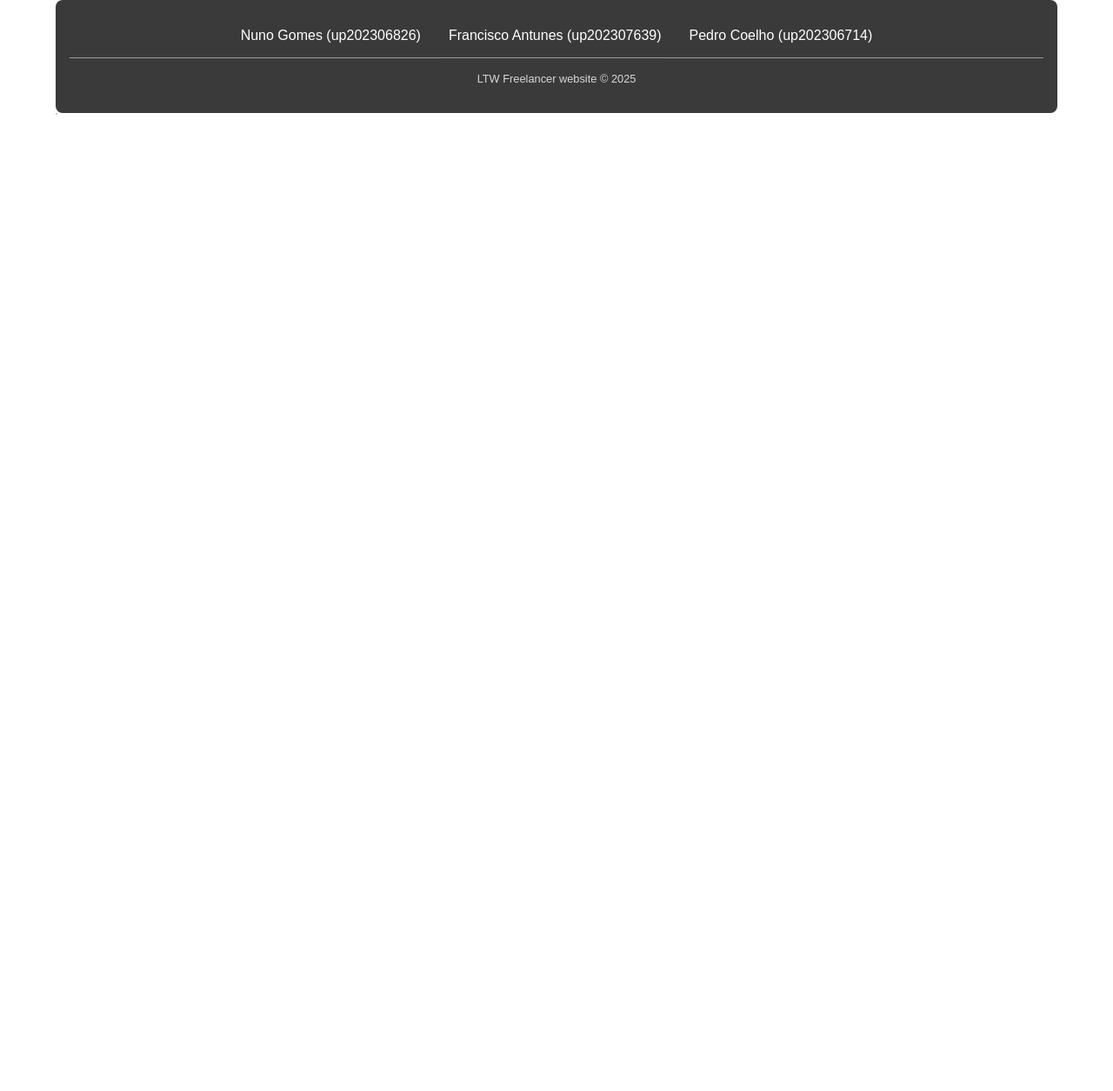
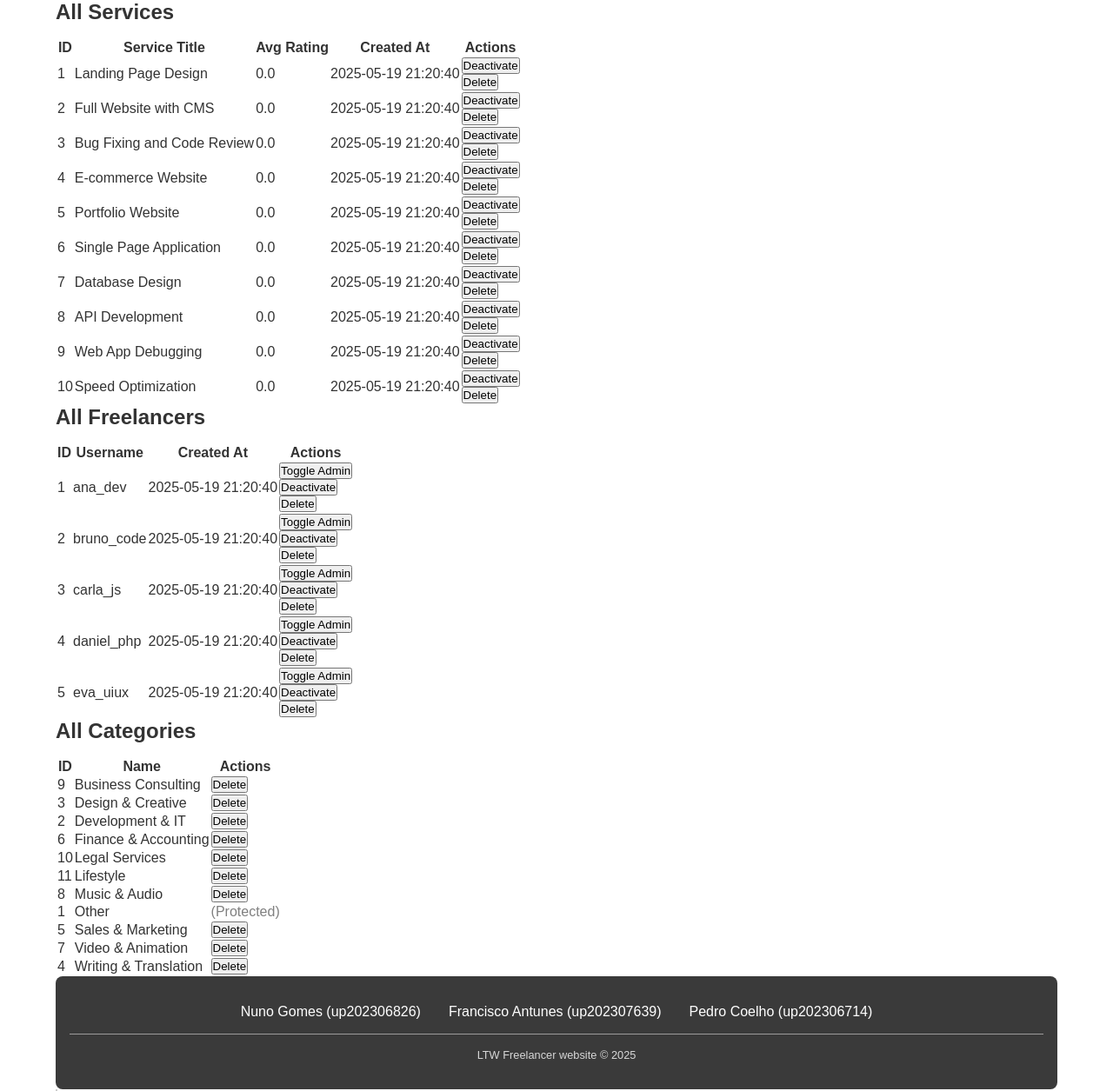
Before and after one commit to huimobi/Freely, a PHP site: page /pages/admin_panel.php in a window 1280 px wide. Shown: the part 75-1330 px from the top of the page at 87% size. Before the commit the page ends 207 px from the top, so only its background shows below. Run offline with PHP 8.4, Linux system fonts and the light colour scheme; the visitor is signed in with stand-in values (Sample User, id 1); data comes from the database, SQL or seed files in the repository; both versions use the stored data as it was after the commit; data that the repository does not hold is empty; some libraries are stand-ins or nearby versions.

Commit message:
Logic for admin panel, missing CSS

```diff
--- a/database/scripts/category.class.php
+++ b/database/scripts/category.class.php
@@ -66,4 +66,16 @@ class Category {
       (string)$row['Description']
     );
   }
+
+  public static function delete(int $categoryId): void {
+    $db = Database::getInstance();
+    $stmt = $db->prepare('DELETE FROM Category WHERE CategoryId = ?');
+    $stmt->execute([$categoryId]);
+  }
+
+  public static function add(string $name, string $description = ''): void {
+    $db = Database::getInstance();
+    $stmt = $db->prepare('INSERT INTO Category (Name, Description) VALUES (?, ?)');
+    $stmt->execute([$name, $description]);
+  }
 }
--- a/database/scripts/service.class.php
+++ b/database/scripts/service.class.php
@@ -383,4 +383,9 @@ class Service {
         return $services;
     }
 
+    public static function reassignCategory(int $fromCategoryId, int $toCategoryId): void {
+        $db = Database::getInstance();
+        $stmt = $db->prepare('UPDATE Service SET CategoryId = ? WHERE CategoryId = ?');
+        $stmt->execute([$toCategoryId, $fromCategoryId]);
+    }
 }
--- a/database/scripts/user.class.php
+++ b/database/scripts/user.class.php
@@ -178,6 +178,33 @@
       return $users;
     }
 
+    public static function toggleAdmin(int $userId): void {
+      $db = Database::getInstance();
+      $stmt = $db->prepare('SELECT 1 FROM Admin WHERE UserId = ?');
+      $stmt->execute([$userId]);
+
+      if ($stmt->fetch()) {
+        // Already admin, remove
+        $deleteStmt = $db->prepare('DELETE FROM Admin WHERE UserId = ?');
+        $deleteStmt->execute([$userId]);
+      } else {
+        // Not admin, add
+        $insertStmt = $db->prepare('INSERT INTO Admin (UserId) VALUES (?)');
+        $insertStmt->execute([$userId]);
+      }
+    }
+
+    public static function deactivateUser(int $userId): void {
+      $db = Database::getInstance();
+      $stmt = $db->prepare('UPDATE User SET isActive = 0 WHERE UserId = ?');
+      $stmt->execute([$userId]);
+    }
+
+    public static function deleteUser(int $userId): void {
+      $db = Database::getInstance();
+      $stmt = $db->prepare('DELETE FROM User WHERE UserId = ?');
+      $stmt->execute([$userId]);
+    }
 
   }
 ?>
--- a/pages/admin_panel.php
+++ b/pages/admin_panel.php
@@ -5,6 +5,7 @@ require_once __DIR__ . '/../templates/common.tpl.php';
 require_once __DIR__ . '/../database/scripts/service.class.php';
 require_once __DIR__ . '/../database/scripts/user.class.php';
 require_once __DIR__ . '/../database/scripts/category.class.php';
+require_once __DIR__ . '/../templates/admin_panel.tpl.php';
 
 $session = Session::getInstance();
 $user = $session->getUser();
@@ -19,4 +20,5 @@ $users = User::everyUser();
 $categories = Category::getAllWithStats();
 
 drawHeader();
+drawAdminPanel($services, $users, $categories);
 drawFooter();
--- /dev/null
+++ b/templates/admin_panel.tpl.php
@@ -0,0 +1,102 @@
+<?php
+declare(strict_types=1);
+
+require_once __DIR__ . '/../includes/session.php';
+require_once __DIR__ . '/../templates/service_table.tpl.php';
+
+function drawAdminPanel(array $services, array $users, array $categories): void {
+?>
+  <main class="admin-panel">
+    <section>
+        <h2>All Services</h2>
+        <table class="table">
+            <thead>
+                <tr>
+                <th>ID</th>
+                <th>Service Title</th>
+                <th>Avg Rating</th>
+                <th>Created At</th>
+                <th>Actions</th>
+                </tr>
+            </thead>
+
+            <tbody>
+            <?php foreach ($services as $s): ?>
+                <tr>
+                <td><?= $s->id ?></td>
+                <td><?= htmlspecialchars($s->title) ?></td>
+                <td><?= number_format($s->avgRating ?? 0, 1) ?></td>
+                <td><?= $s->createdAt ?></td>
+                <td>
+                    <form method="post" action="../actions/action_deactivate_service.php"> <input type="hidden" name="id" value="<?= $s->id ?>"> <button type="submit"><?= $s->isActive ? 'Deactivate' : 'Activate' ?></button> </form>
+                    <form method="post" action="../actions/action_delete_service.php" onsubmit="return confirm('Are you sure you want to delete this service?')"> <input type="hidden" name="id" value="<?= $s->id ?>"><button>Delete</button> </form>
+                </td>
+                </tr>
+            <?php endforeach; ?>
+            </tbody>
+        </table>
+    </section>
+
+    <section>
+        <h2>All Freelancers</h2>
+        <table class="table">
+            <thead>
+                <tr>
+                <th>ID</th>
+                <th>Username</th>
+                <th>Created At</th>
+                <th>Actions</th>
+                </tr>
+            </thead>
+
+            <tbody>
+            <?php foreach ($users as $u): ?>
+                <tr>
+                <td><?= $u->id ?></td>
+                <td><?= htmlspecialchars($u->username) ?></td>
+                <td><?= $u->creationDate ?></td>
+                <td>
+                    <form method="post" action="../actions/action_toggle_admin.php"><input type="hidden" name="id" value="<?= $u->id ?>"><button>Toggle Admin</button></form>
+                    <form method="post" action="../actions/action_deactivate_user.php"><input type="hidden" name="id" value="<?= $u->id ?>"><button>Deactivate</button></form>
+                    <form method="post" action="../actions/action_delete_user.php"><input type="hidden" name="id" value="<?= $u->id ?>"><button>Delete</button></form>
+                </td>
+                </tr>
+            <?php endforeach; ?>
+            </tbody>
+        </table>
+    </section>
+
+    <section>
+        <h2>All Categories</h2>
+        <table class="table">
+            <thead>
+                <tr>
+                <th>ID</th>
+                <th>Name</th>
+                <th>Actions</th>
+                </tr>
+            </thead>
+
+            <tbody>
+            <?php foreach ($categories as $c): ?>
+                <tr>
+                <td><?= $c->id ?></td>
+                <td><?= htmlspecialchars($c->name) ?></td>
+                <td>
+                   <?php if ($c->id !== 1): ?>
+                        <form method="post" action="../actions/action_delete_category.php">
+                            <input type="hidden" name="id" value="<?= $c->id ?>">
+                            <button>Delete</button>
+                        </form>
+                    <?php else: ?>
+                        <span style="color: gray;">(Protected)</span>
+                    <?php endif; ?>
+                </td>
+                </tr>
+            <?php endforeach; ?>
+            </tbody>
+        </table>
+    </section>
+</main>
+<?php
+}
--- a/templates/common.tpl.php
+++ b/templates/common.tpl.php
@@ -46,7 +46,7 @@ function drawHeader() {
                         <ul id="profileMenu" class="dropdown-menu" aria-hidden="true">
                         <li><a href="/../pages/my_services.php">My Services</a></li>
                         <li><a href="/../pages/my_buys.php">My Buys</a></li>
-                        <li><a href="/../pages/messages.php?user=<?= $otherUserId ?>">Messages</a></li>
+                        <li><a href="/../pages/messages.php">Messages</a></li>
                         <li><a href="/../pages/edit_profile.php">Edit Profile</a></li>
                         </ul>
 
```
Also changed, not shown: actions/action_add_category.php (added, +20 -0 lines), actions/action_deactivate_user.php (added, +22 -0 lines), actions/action_delete_category.php (added, +25 -0 lines), actions/action_delete_user.php (added, +23 -0 lines), actions/action_toggle_admin.php (added, +15 -0 lines), database/files/database.sql (+11 -10 lines), database/files/database.db.
